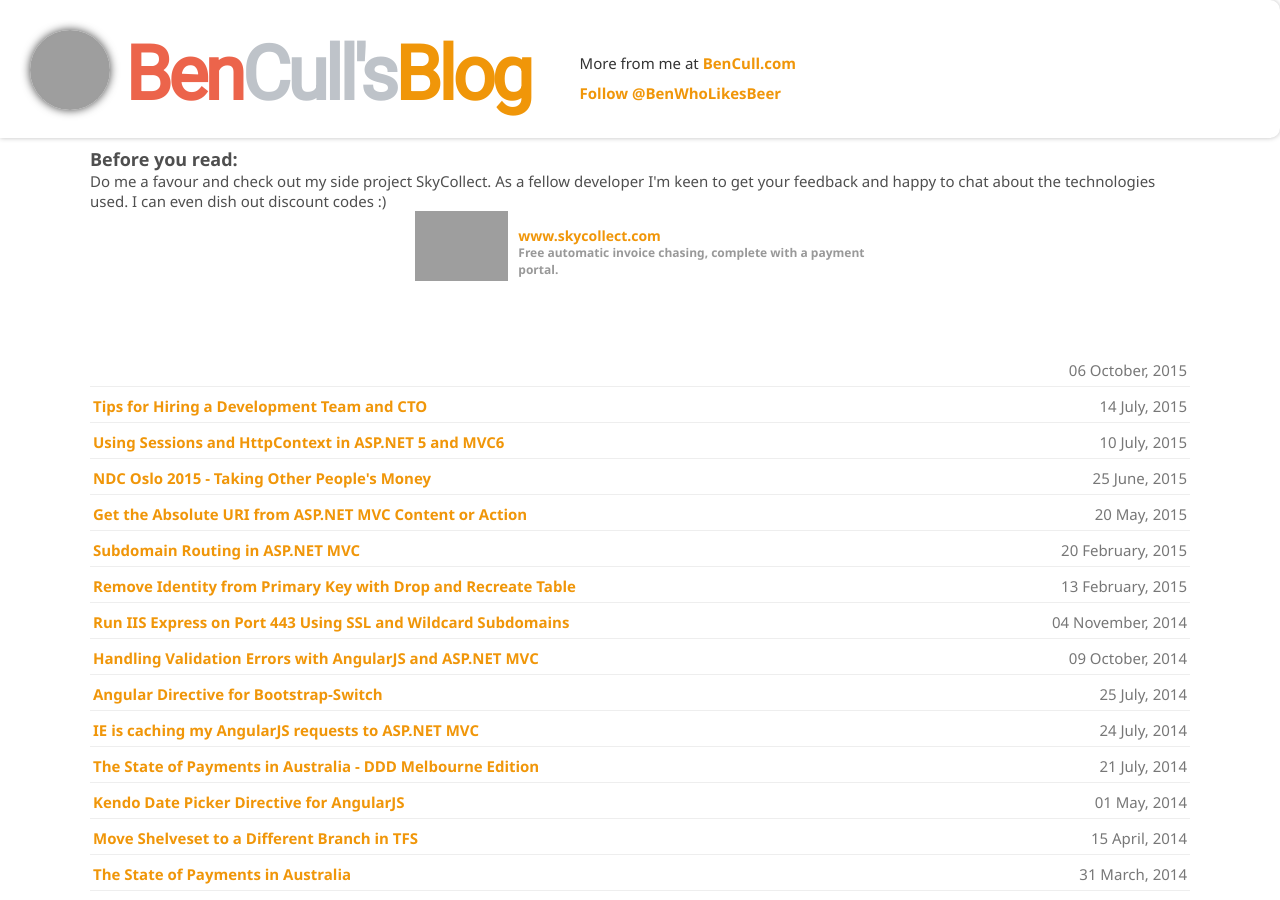
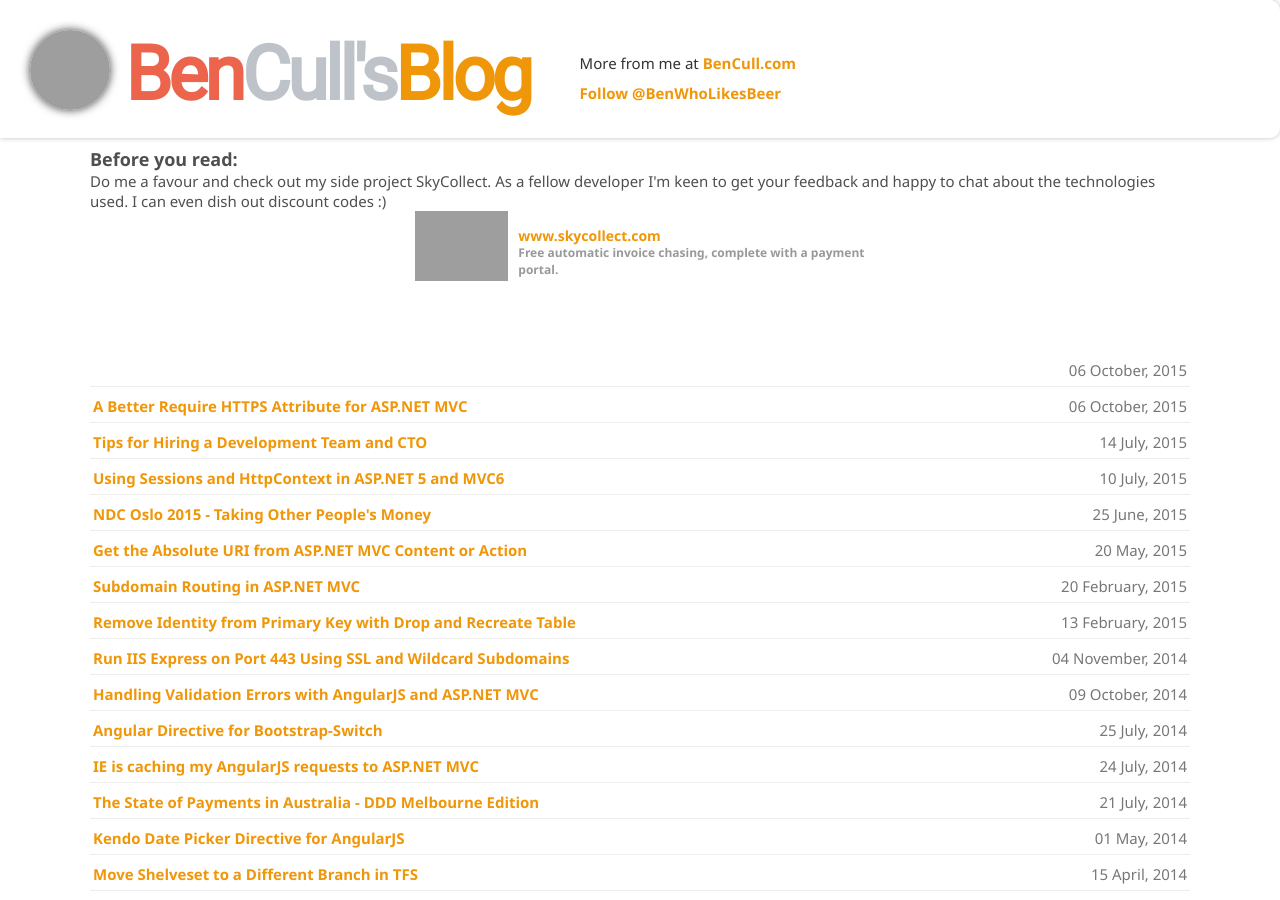
Before and after one commit to bjcull/bjcull.github.com, a Jekyll site: the page built from index.md, in a window 1280 px wide and 900 px high, cut to the strip 0-900 px from the top of the window. Built offline with Jekyll 4.4.1, drawn with Linux system fonts in a browser that asks for light colours; nearby versions of some CDN libraries; comment, search, counter and statistics services are not loaded; some of the changed lines change nothing that is shown; grey boxes are pictures that could not be loaded.

Commit message:
Added Redirect to HTTPS post

```diff
--- /dev/null
+++ b/_posts/2015-10-06-redirect-to-https-asp-net-mvc.md
@@ -0,0 +1,25 @@
+---
+title: A Better Require HTTPS Attribute for ASP.NET MVC
+date: 2015-10-06
+layout: post
+published: true
+---
+
+If you've used the RequireHttps attribute filter before, you might be aware that it uses a 302 temporary redirect instead of a 301 permanent.  If you're trying to secure your entire website by using the RequireHttps attribute, you're missing out on some SEO. Here's an updated RequireHttps attribute that has the added benefits of 301 permanent redirect, and a convenient redirect to https://localhost:44300 for local development.
+
+You might also notice that some search engine crawlers use a HEAD request instead of GET. The existing RequireHttps attribute does not handle this correctly and will make your site appear not to work. This custom handler correctly handles HEAD requests.
+
+## A better redirect attribute filter
+<script src="https://gist.github.com/bjcull/f36a6c9227855a4ed2d5.js"></script>
+
+## Usage
+
+    public class FilterConfig
+    {
+        public static void RegisterGlobalFilters(GlobalFilterCollection filters)
+        {
+            filters.Add(new CustomRequireHttpsFilter());
+        }
+    }
+
+Viola, your entire website will make sure you're connected via HTTPs.
--- a/index.md
+++ b/index.md
@@ -1,6 +1,6 @@
 ---
 layout : layout
-title : Benjii.Me
+title : Ben Cull's Blog
 ---
 
 <ul id="archive">
```
Also changed, not shown: 1 other file.
